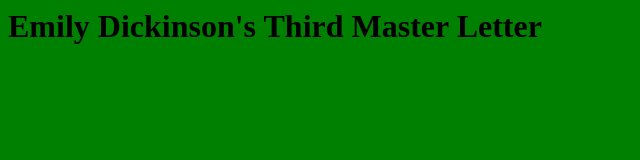
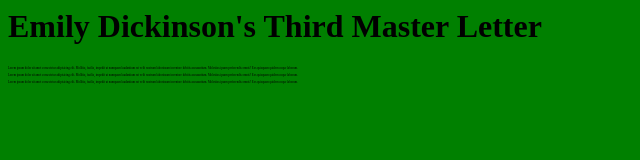
Before and after one commit to Twinkie216/masterLetters, a plain HTML site: page index.html in a window 1280 px wide. Shown: the whole page, without its empty margins (0-640 px from the left). Drawn offline with Linux system fonts and the light colour scheme.

Commit message:
added paragraphs to site and changed font

```diff
--- a/index.html
+++ b/index.html
@@ -7,5 +7,9 @@
 </head>
 <body>
     <h1> Emily Dickinson's Third Master Letter</h1>
+    <p>Lorem ipsum dolor sit amet consectetur adipisicing elit. Mollitia, facilis, impedit ut numquam laudantium est velit nostrum laboriosam inventore debitis accusantium. Molestias ipsam perferendis omnis? Eos quisquam quidem eaque laborum.</p>
+    <p>Lorem ipsum dolor sit amet consectetur adipisicing elit. Mollitia, facilis, impedit ut numquam laudantium est velit nostrum laboriosam inventore debitis accusantium. Molestias ipsam perferendis omnis? Eos quisquam quidem eaque laborum.</p>
+    <p>Lorem ipsum dolor sit amet consectetur adipisicing elit. Mollitia, facilis, impedit ut numquam laudantium est velit nostrum laboriosam inventore debitis accusantium. Molestias ipsam perferendis omnis? Eos quisquam quidem eaque laborum.</p>
+
 </body>
 </html>
--- a/styles.css
+++ b/styles.css
@@ -1,3 +1,7 @@
 body {
     background-color: green;
 }
+
+p {
+    font-size: 3px;
+}
```
